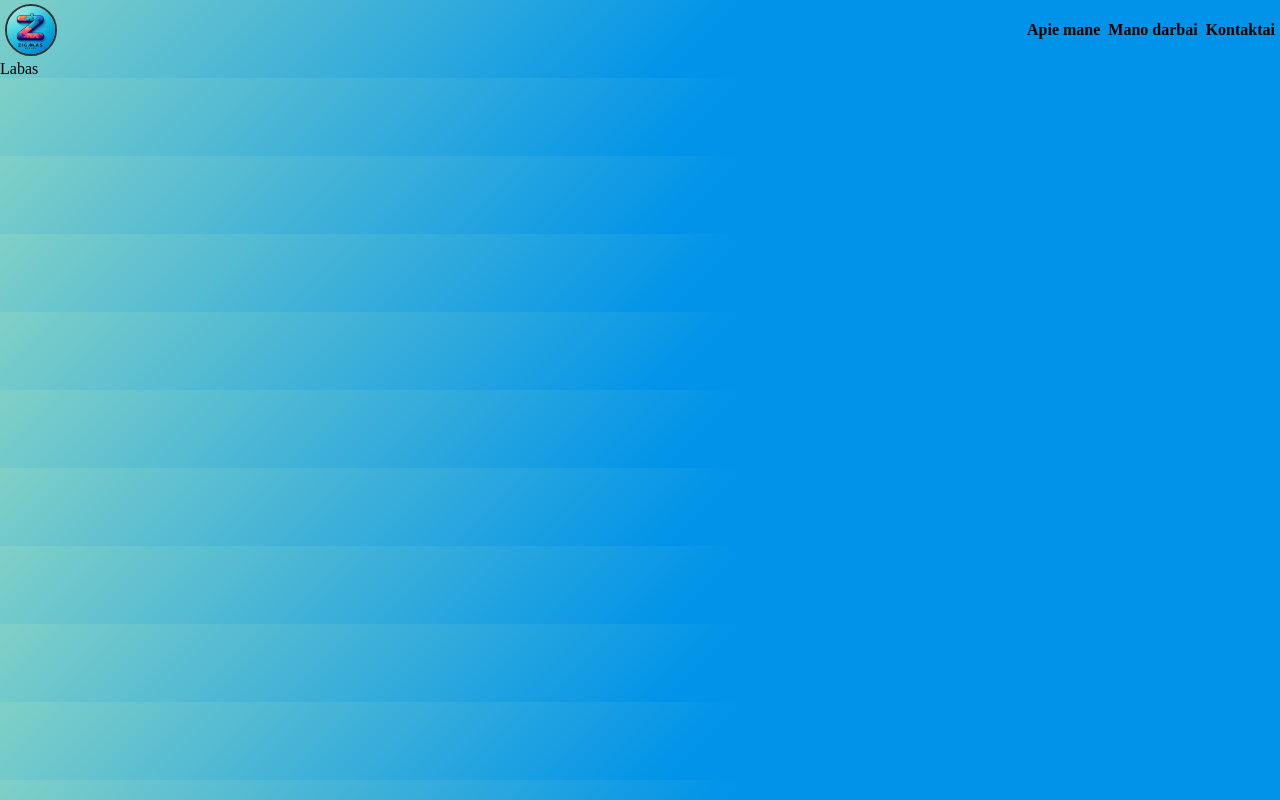
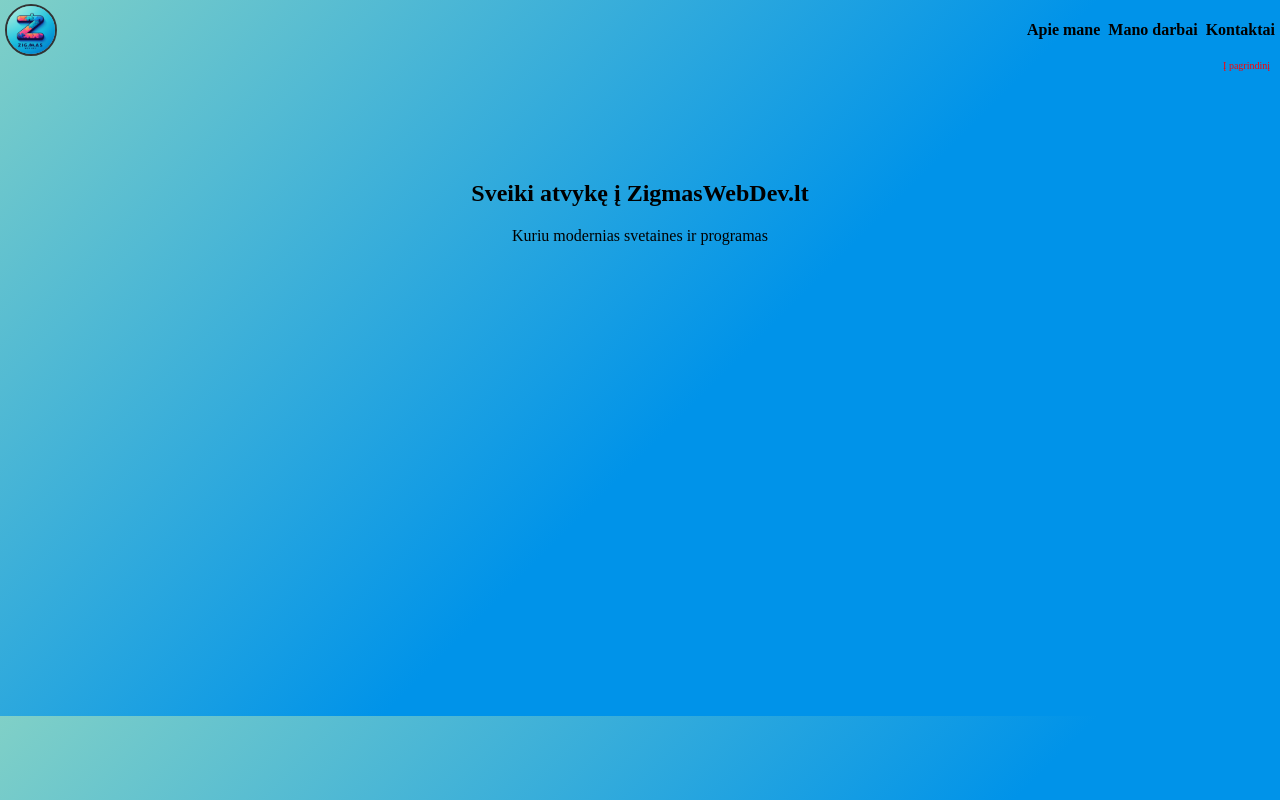
Before and after one commit to ZigmasP/zigmaswebdev, a React (Vite) app in the folder frontend/: page / in a window 1280 px wide. Built offline with nearby package versions, Linux system fonts and the light colour scheme.

Commit message:
pakoreguotas app

```diff
--- a/frontend/src/App.jsx
+++ b/frontend/src/App.jsx
@@ -1,11 +1,16 @@
-
+import { Routes, Route } from "react-router-dom";
 import Header from "./components/Header";
+import Home from "./pages/Home";
+import About from "./pages/About";
 const App = () => {
 
 return (
   <>
    <Header />
-   Labas
+   <Routes>
+      <Route path="/" element={<Home />} />;
+      <Route path="/apie-mane" element={<About />} />;
+    </Routes>
   </>
  );
 };
--- /dev/null
+++ b/frontend/src/pages/Home.jsx
@@ -0,0 +1,17 @@
+import { Link } from "react-router-dom";
+import "./Home.scss";
+
+const Home = () => {
+
+  return (
+   <div className="home-container">
+     <Link to="/" className="back-link">Į pagrindinį</Link>
+      <section className="hero">
+       <h1>Sveiki atvykę į ZigmasWebDev.lt</h1>
+       <p>Kuriu modernias svetaines ir programas</p>
+      </section>
+    </div>
+  );
+};
+
+export default Home;
--- /dev/null
+++ b/frontend/src/pages/Home.scss
@@ -0,0 +1,44 @@
+.home-container {
+ display: flex;
+ flex-direction: column;
+ justify-content: center;
+ align-items: center;
+ height: 72vh;
+ margin-top: 80px;
+ padding: 20px;
+ box-sizing: border-box;
+}
+
+.hero {
+ text-align: center;
+ margin-bottom: 20px;
+}
+
+button {
+ margin-top: 20px;
+ padding: 10px 20px;
+ font-size: 16px;
+ border: none;
+ border-radius: 5px;
+ background-color: #0093E9;
+ color: white;
+ cursor: pointer;
+ transition: background-color 0.3s;
+
+ &:hover {
+  background-color: #007bbd;
+ }
+}
+
+@media only screen and (min-width: 768px) {
+ .home-container {
+ flex-direction: row; /* Horizontalus postūmis */
+ justify-content: center; /* Prikabinti prie vidurio */
+ align-items: flex-start;
+ }
+
+ .hero {
+  max-width: 600px;
+  text-align: center;
+ }
+}
```
